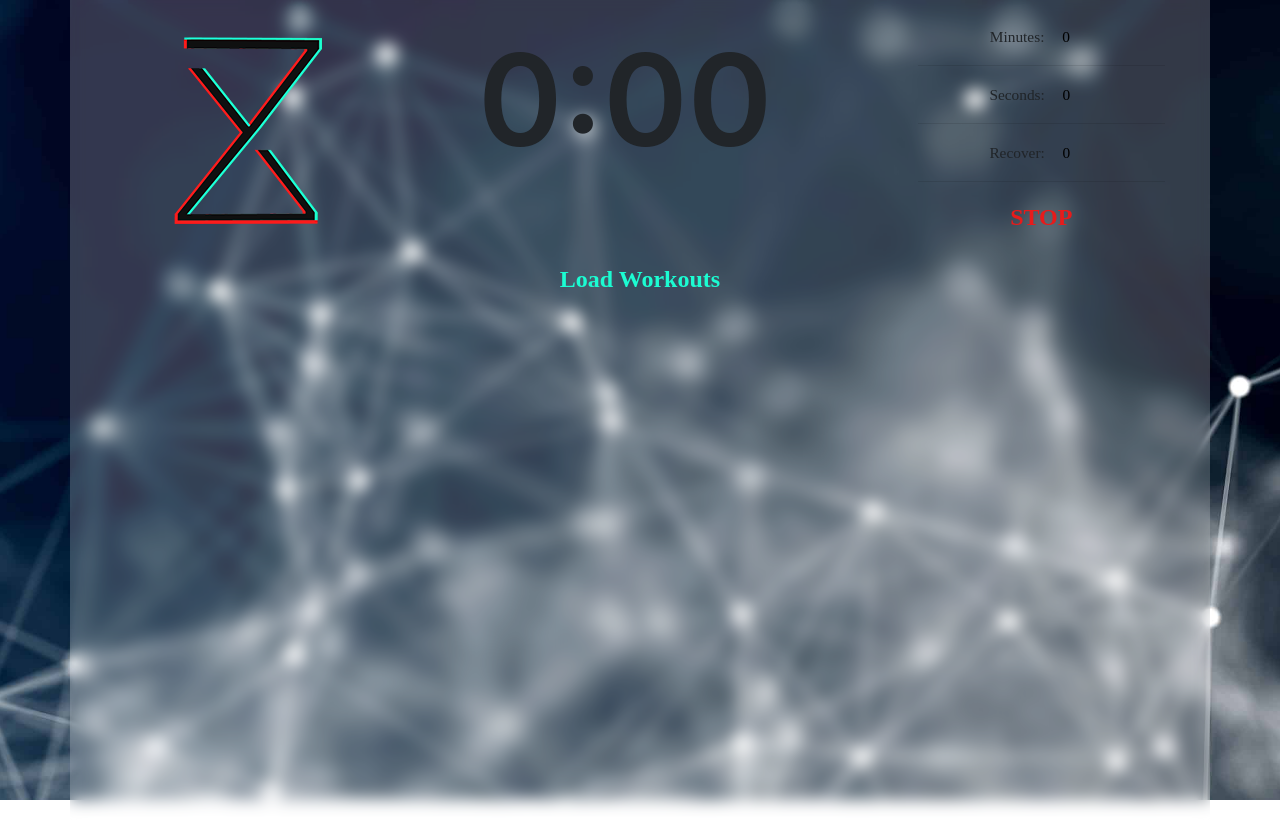
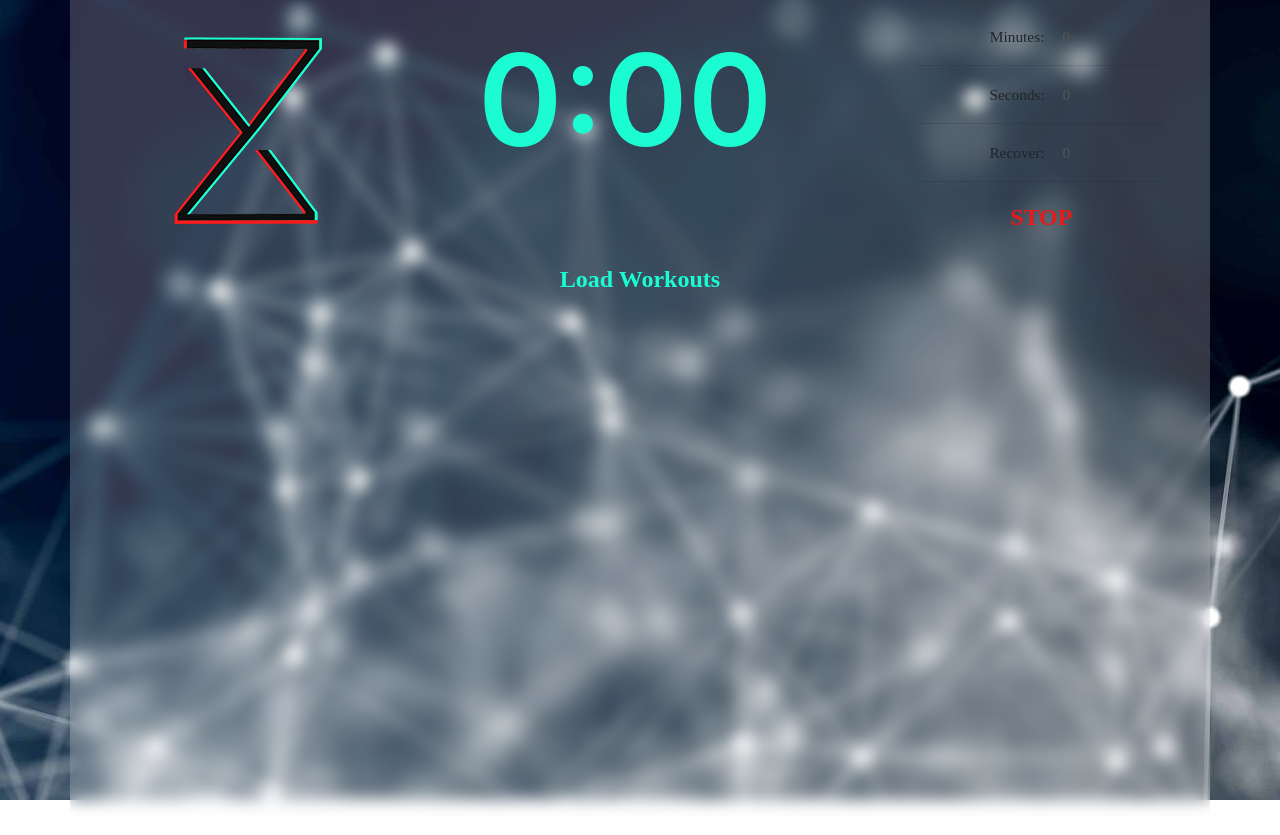
Before and after one commit to ninokeldishvili/Workout-Timer, a React (Create React App) app: page / in a window 1280 px wide. Both pictures are taken after a click on the button "START". Built offline with nearby package versions, Linux system fonts and the light colour scheme.

Commit message:
Make inputs disabled while timerIsOn

```diff
--- a/src/App.js
+++ b/src/App.js
@@ -5,7 +5,7 @@ class App extends React.Component {
     constructor(props) {
         super(props)
         this.state = {
-            timerOn: false,
+            timerIsOn: false,
             recoveryTime: false,
             minutes: 0,
             seconds: 0,
@@ -24,14 +24,14 @@ class App extends React.Component {
 
     updateTimer = () => {
         this.setState({
-            timerOn: true,
+            timerIsOn: true,
         });
         this.countdown();
     };
 
     countdown = () => {
         this.myInterval = setInterval(() => {
-            const { seconds, minutes, recover, secs, mins, rec, timerOn, recoveryTime } = this.state
+            const { seconds, minutes, recover, secs, mins, rec, timerIsOn } = this.state
             if (secs === 0 && mins === 0 && rec === 0) {
                 clearInterval(this.myInterval)
             }
@@ -63,7 +63,7 @@ class App extends React.Component {
                 }
             }
 
-            if (seconds === 0 && minutes === 0 && recover === 0 && timerOn) {
+            if (seconds === 0 && minutes === 0 && recover === 0 && timerIsOn) {
                 this.setState({
                     seconds: secs,
                     minutes: mins,
@@ -104,7 +104,7 @@ class App extends React.Component {
             mins: 0,
             secs: 0,
             rec: 0,
-            timerOn: false,
+            timerIsOn: false,
         })
 
     }
@@ -121,7 +121,7 @@ class App extends React.Component {
     }
 
     render() {
-        const { minutes, seconds, recover, timerOn, recoveryTime, workoutsVisible } = this.state
+        const { minutes, seconds, recover, timerIsOn, recoveryTime, workoutsVisible } = this.state
         return (
             <div className="App container">
                 <div className="timer-container row">
@@ -129,19 +129,16 @@ class App extends React.Component {
                         <img src={require('./images/hourglass.png')} />
                     </div>
                     <div className="timer col-6">
-                        {!timerOn && '0:00'}
-                        {timerOn &&
-                            (minutes === 0 && seconds === 0 && recover === 0
-                                ? '0:00'
-                                : (recoveryTime ? <span className="recover-time">{minutes}:{recover < 10 ? `0${recover}` : recover}</span>
-                                    : <span className="workout-time">{minutes}:{seconds < 10 ? `0${seconds}` : seconds}</span>))
+                        {!timerIsOn && '0:00'}
+                        {timerIsOn &&  (recoveryTime ? <span className="recover-time">{minutes}:{recover < 10 ? `0${recover}` : recover}</span>
+                                                   : <span className="workout-time">{minutes}:{seconds < 10 ? `0${seconds}` : seconds}</span>)
                         }
                     </div>
                     <div className="col-3 action-continer">
-                        Minutes:<input className="time-input" type="number" value={this.state.mins} onChange={this.getMinutes} /><hr />
-                        Seconds:<input className="time-input" type="number" value={this.state.secs} onChange={this.getSeconds} /><hr />
-                        Recover:<input className="time-input" type="number" value={this.state.rec} onChange={this.getRecover} /><hr />
-                        {!timerOn ? <button className="start-btn" onClick={this.updateTimer}>START</button>
+                        Minutes:<input className="time-input" type="number" value={this.state.mins} disabled={timerIsOn} onChange={this.getMinutes} /><hr />
+                        Seconds:<input className="time-input" type="number" value={this.state.secs} disabled={timerIsOn} onChange={this.getSeconds} /><hr />
+                        Recover:<input className="time-input" type="number" value={this.state.rec}  disabled={timerIsOn} onChange={this.getRecover} /><hr />
+                        {!timerIsOn ? <button className="start-btn" onClick={this.updateTimer}>START</button>
                             : <button className="stop-btn" onClick={this.stopTimer}>STOP</button>}
                     </div>
                 </div>
```
